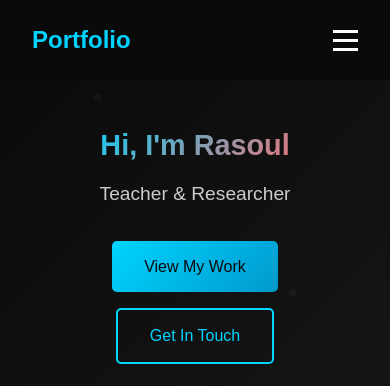
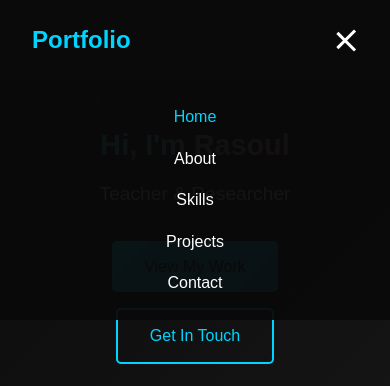
Before and after one commit to itsrasoul/itsrasoul.github.io, a plain HTML site: page index.html in a window 390 px wide. Both pictures are taken after a click on the element 345 px from the left and 40 px from the top of the page. Shown: the top 386 px of the page. Drawn offline with nearby package versions, Linux system fonts and the light colour scheme.

Commit message:
Burger menu fix

```diff
--- a/styles.css
+++ b/styles.css
@@ -629,6 +629,35 @@ p {
         flex-direction: column;
         gap: 1rem;
     }
+
+    .nav-menu.active {
+        display: flex;
+        flex-direction: column;
+        position: absolute;
+        top: 100%;
+        left: 0;
+        width: 100%;
+        background: rgba(10, 10, 10, 0.95);
+        padding: 1rem 0;
+        backdrop-filter: blur(10px);
+    }
+
+    .nav-menu.active li {
+        margin: 0.5rem 0;
+        text-align: center;
+    }
+
+    .hamburger.active .bar:nth-child(1) {
+        transform: rotate(-45deg) translate(-5px, 6px);
+    }
+
+    .hamburger.active .bar:nth-child(2) {
+        opacity: 0;
+    }
+
+    .hamburger.active .bar:nth-child(3) {
+        transform: rotate(45deg) translate(-5px, -6px);
+    }
 }
 
 @media (max-width: 480px) {
```
